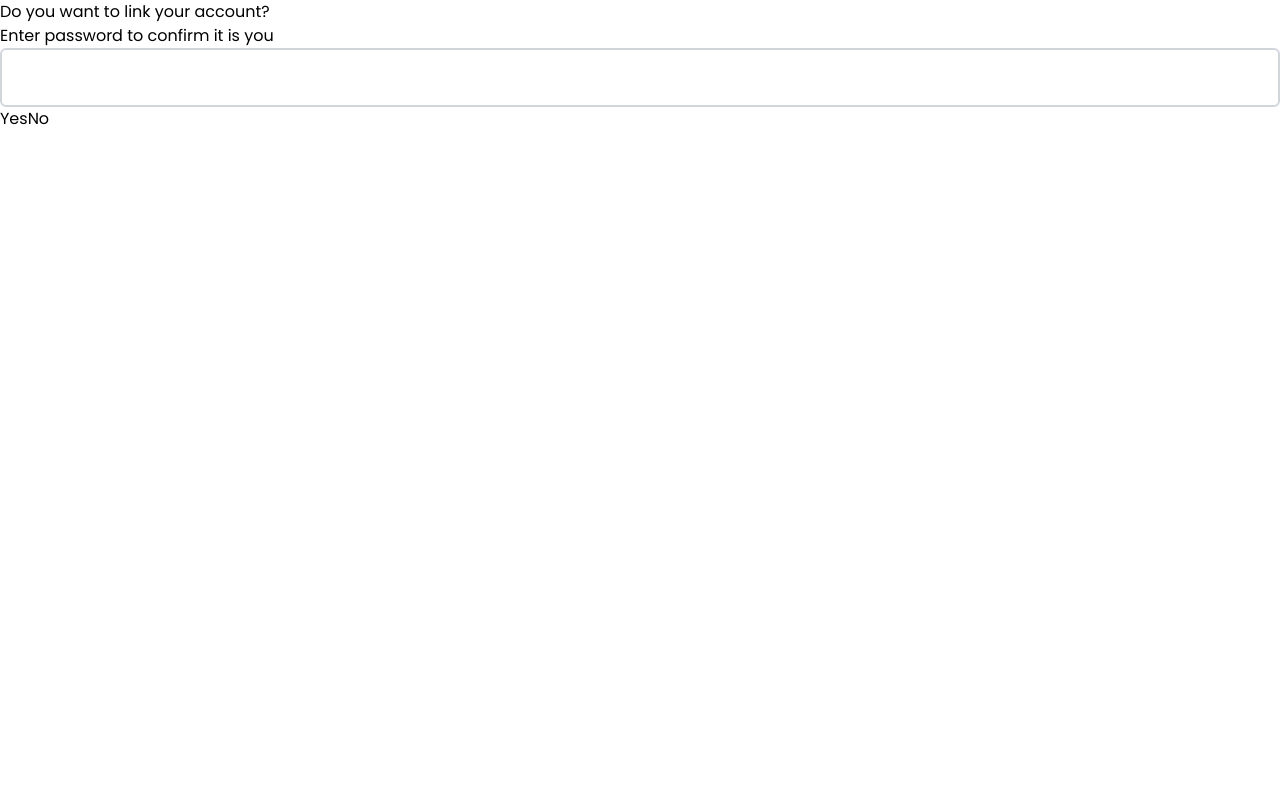
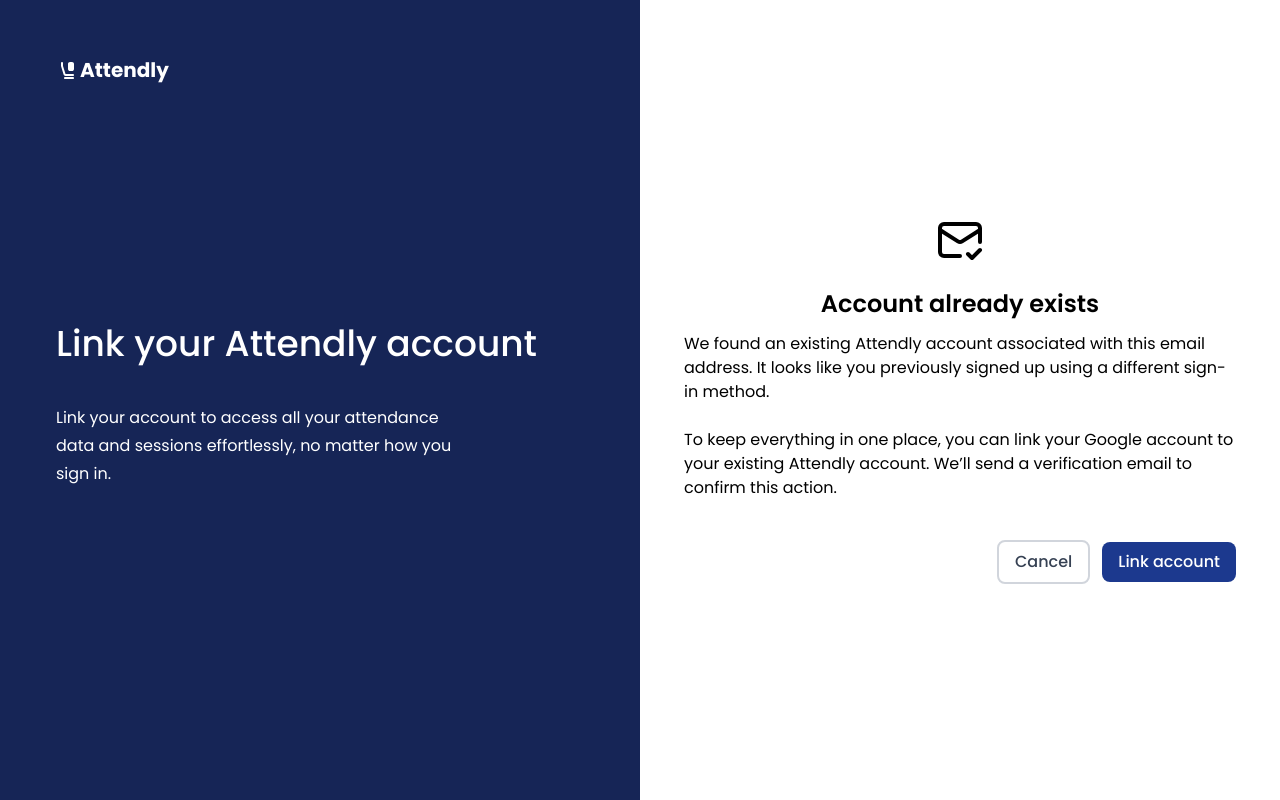
Before and after one commit to 4002-Nonye/attendly, a React (Vite) app in the folder client/: page /link-account in a window 1280 px wide. Built offline with nearby package versions, Linux system fonts and the light colour scheme.

Commit message:
feat: add link account flow

```diff
--- a/client/src/App.jsx
+++ b/client/src/App.jsx
@@ -6,6 +6,7 @@
 import SignupPage from './pages/general/SignupPage';
 import ForgotPasswordPage from './pages/general/ForgotPasswordPage';
 import ResetPasswordPage from './pages/general/ResetPasswordPage';
+import LinkAccountPage from './pages/general/LinkAccountPage';
 function App() {
   return (
     <BrowserRouter>
@@ -15,6 +16,7 @@
         <Route path='/signup' element={<SignupPage />} />
         <Route path='/forgot-password' element={<ForgotPasswordPage />} />
         <Route path='/reset-password' element={<ResetPasswordPage />} />
+        <Route path='/link-account' element={<LinkAccountPage />} />
         <Route path='/dashboard' element={<Home />} />
         <Route path='/link-account' element={<LinkAccountSample />} />
         <Route path='/scan-code' element={<ScanQrCode />} />
--- /dev/null
+++ b/client/src/features/general/auth/LinkAccount.jsx
@@ -0,0 +1,34 @@
+import { MailCheck } from 'lucide-react';
+import Button from '../../../components/Button';
+import Logo from '../../../components/Logo';
+
+function LinkAccount() {
+  return (
+    <div className='flex flex-col lg:justify-center w-full lg:w-2/4 min-h-screen p-3'>
+      <div className='w-full max-w-[40rem] mx-auto px-5 sm:px-8 mt-15 lg:mt-0 '>
+        <MailCheck className='mx-auto mb-6 h-12 w-12 text-primary ' />
+        <h1 className='text-2xl font-semibold mb-3 text-center'>
+          Account already exists
+        </h1>
+        <p className=' mb-6'>
+          We found an existing Attendly account associated with this email
+          address. It looks like you previously signed up using a different
+          sign-in method.
+        </p>
+        <p className=' mb-10'>
+          To keep everything in one place, you can link your Google account to
+          your existing Attendly account. We’ll send a verification email to
+          confirm this action.
+        </p>
+        <div className='flex justify-end items-center gap-3'>
+          <Button variant='outline' className=''>
+            Cancel
+          </Button>
+          <Button className=''>Link account</Button>
+        </div>
+      </div>
+    </div>
+  );
+}
+
+export default LinkAccount;
--- /dev/null
+++ b/client/src/pages/general/LinkAccountPage.jsx
@@ -0,0 +1,17 @@
+import AuthOverview from '../../components/AuthOverview';
+import LinkAccount from '../../features/general/auth/LinkAccount';
+
+function LinkAccountPage() {
+  return (
+    <div className='flex min-h-screen '>
+      <AuthOverview
+        title='Link your Attendly account'
+        content='Link your account to access all your attendance data and sessions effortlessly, no matter how you sign in.'
+      />
+
+      <LinkAccount />
+    </div>
+  );
+}
+
+export default LinkAccountPage;
```
